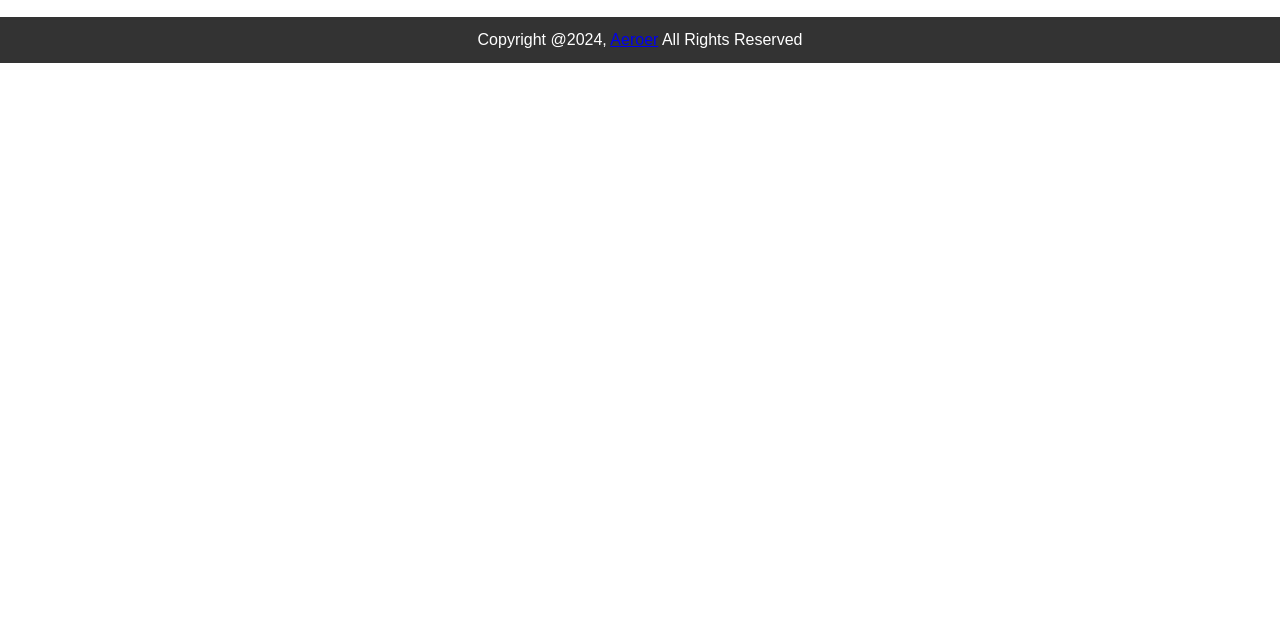
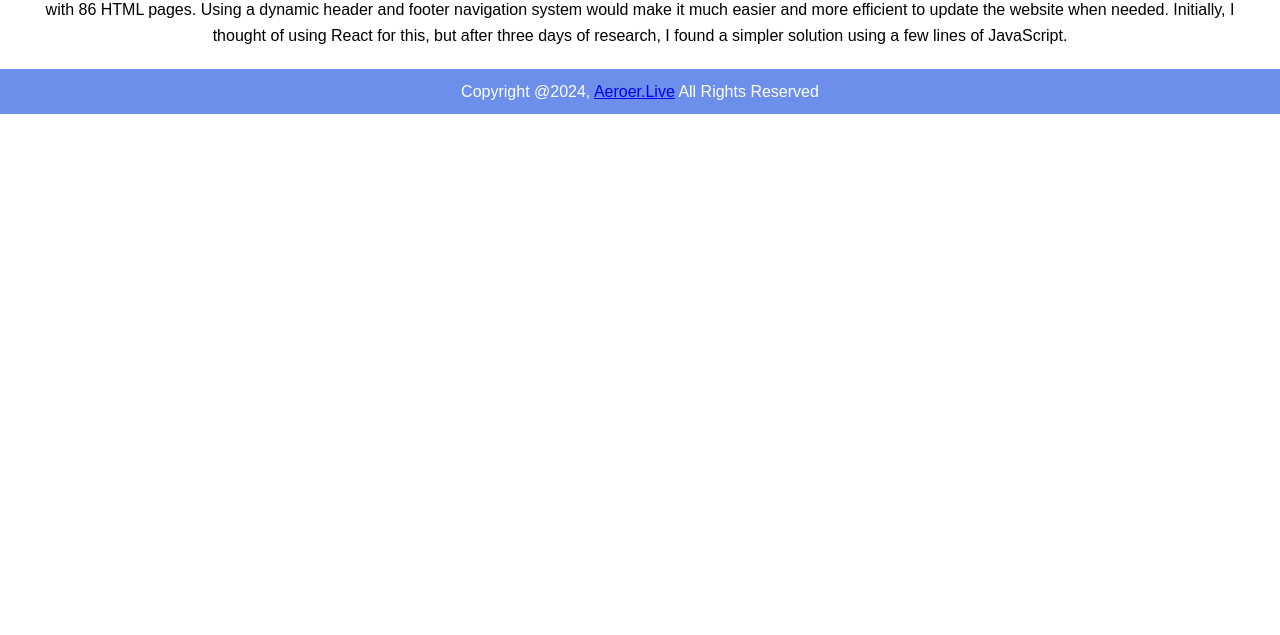
Before and after one commit to AeroerMak/Web-Navigation-System, a plain HTML site: page index.html in a window 1280 px wide. Shown: the part 165-800 px from the top of the page. Drawn offline with Linux system fonts and the light colour scheme.

Commit message:
Update Some Info

```diff
--- a/index.html
+++ b/index.html
@@ -10,7 +10,9 @@
     <div id="header"></div>
     <main>
         <h1>Welcome to the Homepage</h1>
-        <p>Here is your main content.</p>
+        <p>For some time, I’ve been considering implementing a dynamic navigation system for the website, particularly for www.tec.edu.my. The reason is that it’s a very large website with 86 HTML pages.
+
+            Using a dynamic header and footer navigation system would make it much easier and more efficient to update the website when needed. Initially, I thought of using React for this, but after three days of research, I found a simpler solution using a few lines of JavaScript. </p>
     </main>
     <div id="footer"></div>
     <script src="main.js"></script>
--- a/main.js
+++ b/main.js
@@ -14,7 +14,7 @@ const headerContent = `
 // Footer Content
 const footerContent = `
     <footer>
-        <p>Copyright @2024, <a href='/'>Aeroer</a> All Rights Reserved</p>
+        <p>Copyright @2024, <a href='https://aeroer.live/'>Aeroer.Live</a> All Rights Reserved</p>
     </footer>
 `;
 
--- a/styles.css
+++ b/styles.css
@@ -50,7 +50,7 @@ main {
 
 /* Footer Styling */
 footer {
-    background-color: #333;
+    background-color: #6b8feb;
     color: #fff;
     text-align: center;
     padding: 10px 20px;
```
